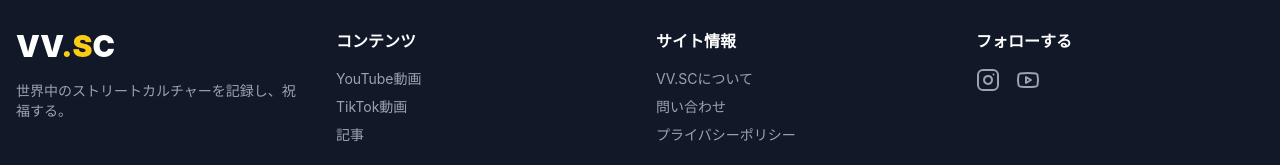
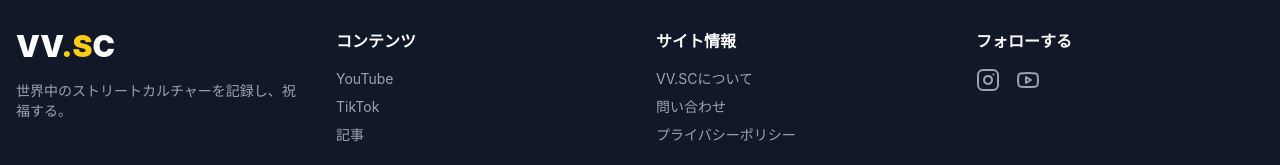
Before and after one commit to Manabuhashimo/VV.SC, a React (Vite) app in the folder frontend/: page / in a window 1280 px wide. Shown: the part 2474-2639 px from the top of the page. Built offline with nearby package versions, Linux system fonts and the light colour scheme.

Commit message:
動線の名前を修正した

```diff
--- a/frontend/src/components/Footer.jsx
+++ b/frontend/src/components/Footer.jsx
@@ -20,8 +20,8 @@ const Footer = () => {
           <div>
             <h4 className="footer-title">コンテンツ</h4>
             <ul className="footer-links">
-              <li><a href="/videos/youtube" className="footer-link">YouTube動画</a></li>
-              <li><a href="/videos/tiktok" className="footer-link">TikTok動画</a></li>
+              <li><a href="/videos/youtube" className="footer-link">YouTube</a></li>
+              <li><a href="/videos/tiktok" className="footer-link">TikTok</a></li>
               <li><a href="/articles" className="footer-link">記事</a></li>
             </ul>
           </div>
```
